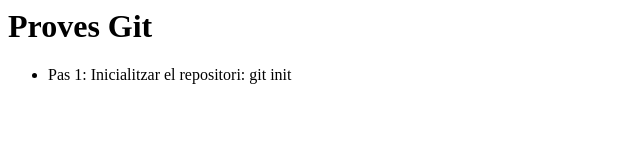
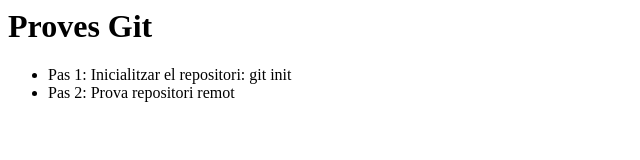
Before and after one commit to joeel03/JDD-git, a plain HTML site: page index.html in a window 1280 px wide. Shown: the whole page, without its empty margins (0-640 px from the left). Drawn offline with Linux system fonts and the light colour scheme.

Commit message:
Subir index a dev actualizado

```diff
--- a/index.html
+++ b/index.html
@@ -1,4 +1,5 @@
 <h1>Proves Git</h1>
 <ul>
     <li>Pas 1: Inicialitzar el repositori: git init
+    <li>Pas 2: Prova repositori remot
 </ul>
```
